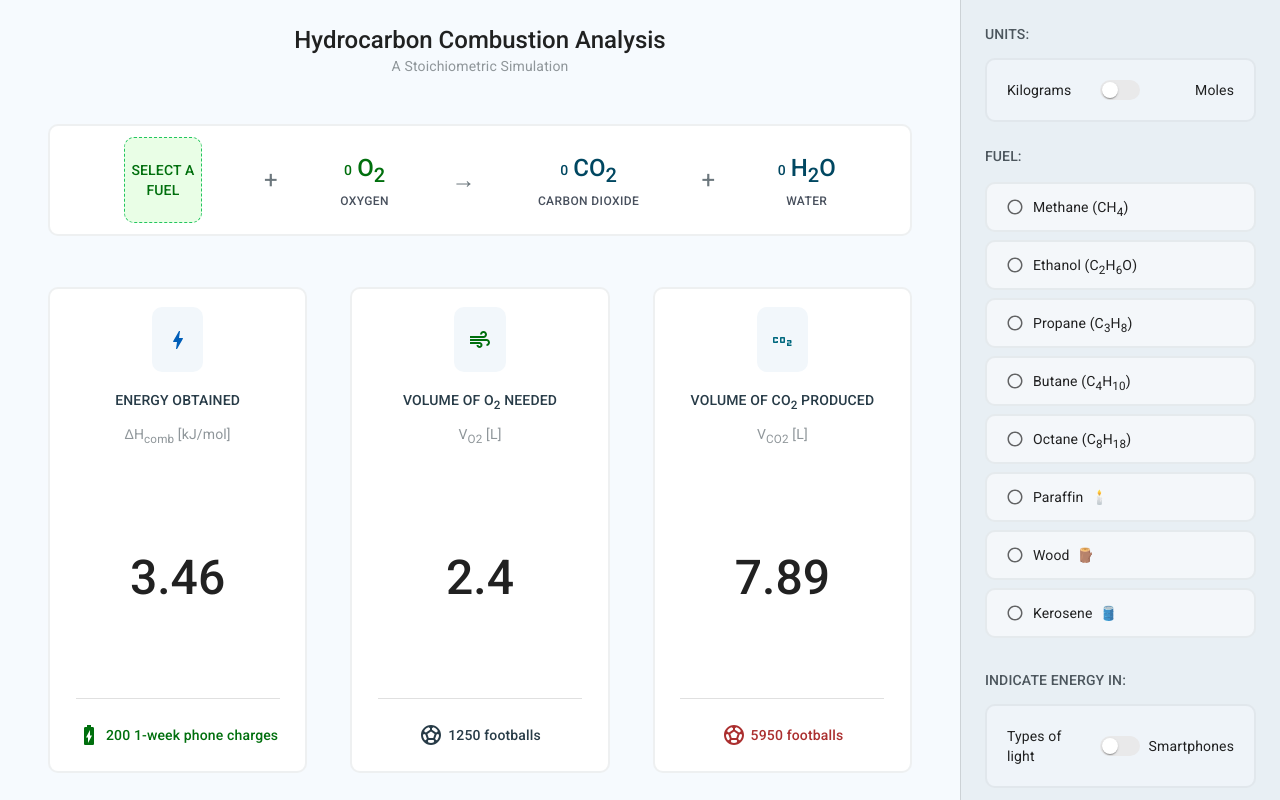
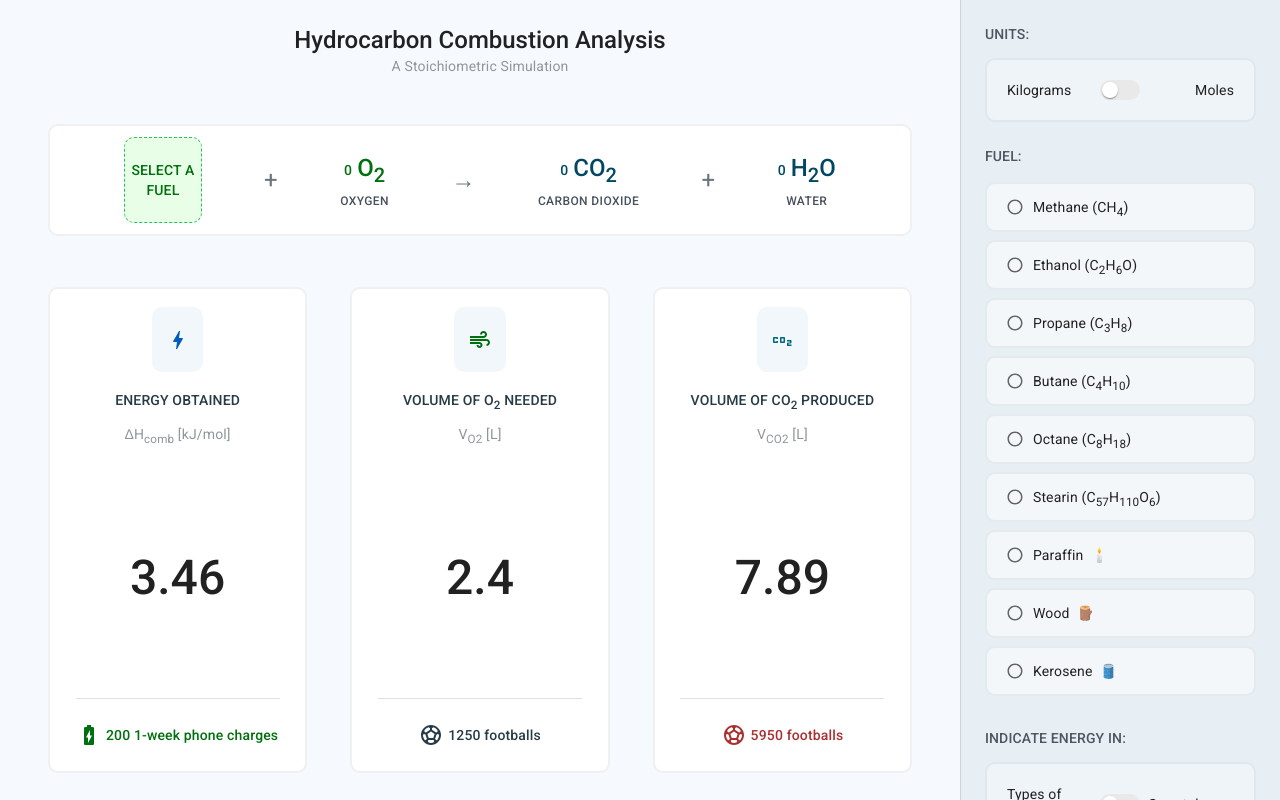
Before and after one commit to graasp/graasp-app-combustion, a React (Vite) app: page / in a window 1280 px wide. Built offline with nearby package versions, Linux system fonts and the light colour scheme.

Commit message:
feat: add stearin
closes #23

```diff
--- a/src/components/formulaByKey.tsx
+++ b/src/components/formulaByKey.tsx
@@ -24,6 +24,11 @@ export const FORMULA_BY_KEY = {
       C<sub>8</sub>H<sub>18</sub>
     </>
   ),
+  stearin: (
+    <>
+      C<sub>57</sub>H<sub>110</sub>O<sub>6</sub>
+    </>
+  ),
   oxygen: (
     <>
       O<sub>2</sub>
--- a/src/constants/chemistry.ts
+++ b/src/constants/chemistry.ts
@@ -29,6 +29,12 @@ export const FUELS = [
     isPureFuel: true,
     atomCount: { carbon: 8, hydrogen: 18 },
   },
+  {
+    label: 'Stearin',
+    id: 'stearin',
+    isPureFuel: true,
+    atomCount: { carbon: 57, hydrogen: 110, oxygen: 6 },
+  },
   { label: 'Paraffin', id: 'paraffin', isPureFuel: false, emoji: '🕯️' },
   { label: 'Wood', id: 'wood', isPureFuel: false, emoji: '🪵' },
   { label: 'Kerosene', id: 'kerosene', isPureFuel: false, emoji: '🛢️' },
```
